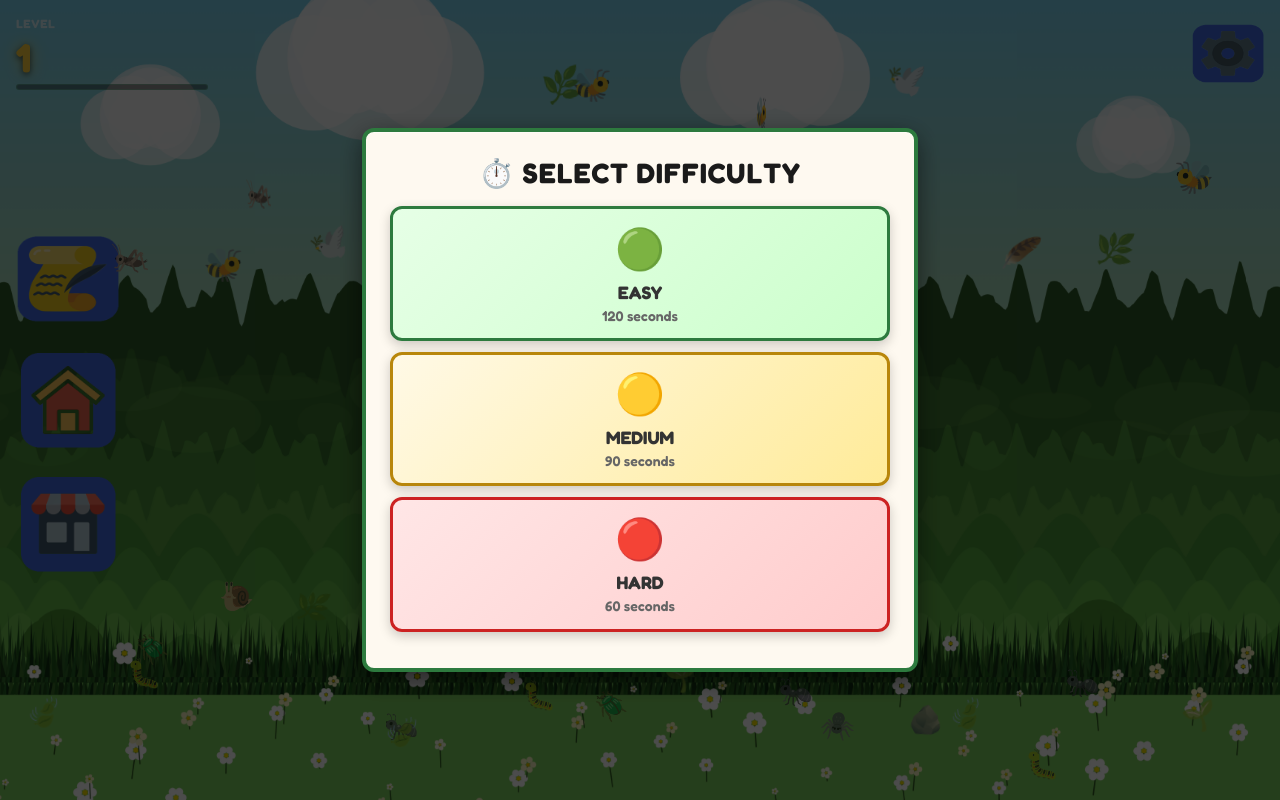
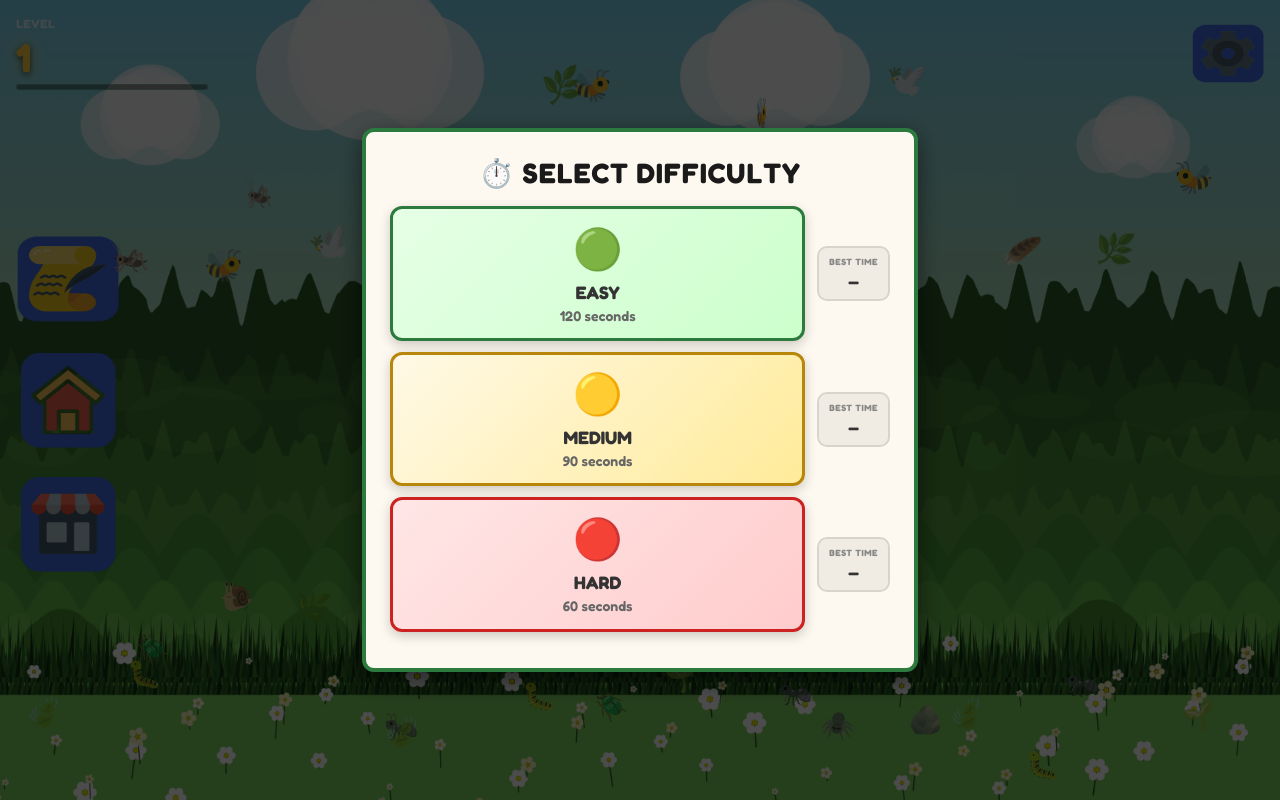
Before and after one commit to jothams-onepoint/WE_2026_Candy_Clone, a website: page menu screen/index.html in a window 1280 px wide. Both pictures are taken after a click on the button "Play". Drawn offline with Linux system fonts and the light colour scheme.

```diff
--- a/menu screen/index.html
+++ b/menu screen/index.html
@@ -148,21 +148,39 @@
     <div class="popup-content difficulty-modal">
       <h2>⏱️ SELECT DIFFICULTY</h2>
       <div class="popup-body difficulty-body">
+        <div class="difficulty-row">
           <button class="difficulty-btn easy-btn" data-difficulty="easy">
             <div class="difficulty-emoji">🟢</div>
             <div class="difficulty-name">EASY</div>
             <div class="difficulty-time">120 seconds</div>
           </button>
+          <div class="difficulty-best" id="best-easy">
+            <div class="best-label">BEST TIME</div>
+            <div class="best-value">—</div>
+          </div>
+        </div>
+        <div class="difficulty-row">
           <button class="difficulty-btn medium-btn" data-difficulty="medium">
             <div class="difficulty-emoji">🟡</div>
             <div class="difficulty-name">MEDIUM</div>
             <div class="difficulty-time">90 seconds</div>
           </button>
+          <div class="difficulty-best" id="best-medium">
+            <div class="best-label">BEST TIME</div>
+            <div class="best-value">—</div>
+          </div>
+        </div>
+        <div class="difficulty-row">
           <button class="difficulty-btn hard-btn" data-difficulty="hard">
             <div class="difficulty-emoji">🔴</div>
             <div class="difficulty-name">HARD</div>
             <div class="difficulty-time">60 seconds</div>
           </button>
+          <div class="difficulty-best" id="best-hard">
+            <div class="best-label">BEST TIME</div>
+            <div class="best-value">—</div>
+          </div>
+        </div>
       </div>
     </div>
   </div>
--- a/menu screen/menu.css
+++ b/menu screen/menu.css
@@ -594,7 +594,44 @@ html, body {
 /* Difficulty Modal */
 
 .difficulty-modal {
-  min-width: clamp(260px, 70vw, 320px);
+  min-width: clamp(300px, 75vw, 380px);
+}
+
+.difficulty-row {
+  display: flex;
+  align-items: center;
+  gap: clamp(8px, 1.5vmin, 14px);
+}
+
+.difficulty-row .difficulty-btn {
+  flex: 1;
+}
+
+.difficulty-best {
+  display: flex;
+  flex-direction: column;
+  align-items: center;
+  min-width: 64px;
+  padding: 8px 10px;
+  background: rgba(0, 0, 0, 0.05);
+  border-radius: 10px;
+  border: 2px solid rgba(0, 0, 0, 0.1);
+}
+
+.best-label {
+  font-size: 9px;
+  font-weight: 700;
+  letter-spacing: 0.06em;
+  color: #888;
+  text-transform: uppercase;
+  margin-bottom: 4px;
+}
+
+.best-value {
+  font-size: clamp(13px, 2.2vmin, 16px);
+  font-weight: 800;
+  color: #333;
+  font-variant-numeric: tabular-nums;
 }
 
 .difficulty-body {
```
Also changed, not shown: src/game.ts (+8 -1 lines), dist/game.js. Lines whose indentation alone changed are shown as unchanged.
